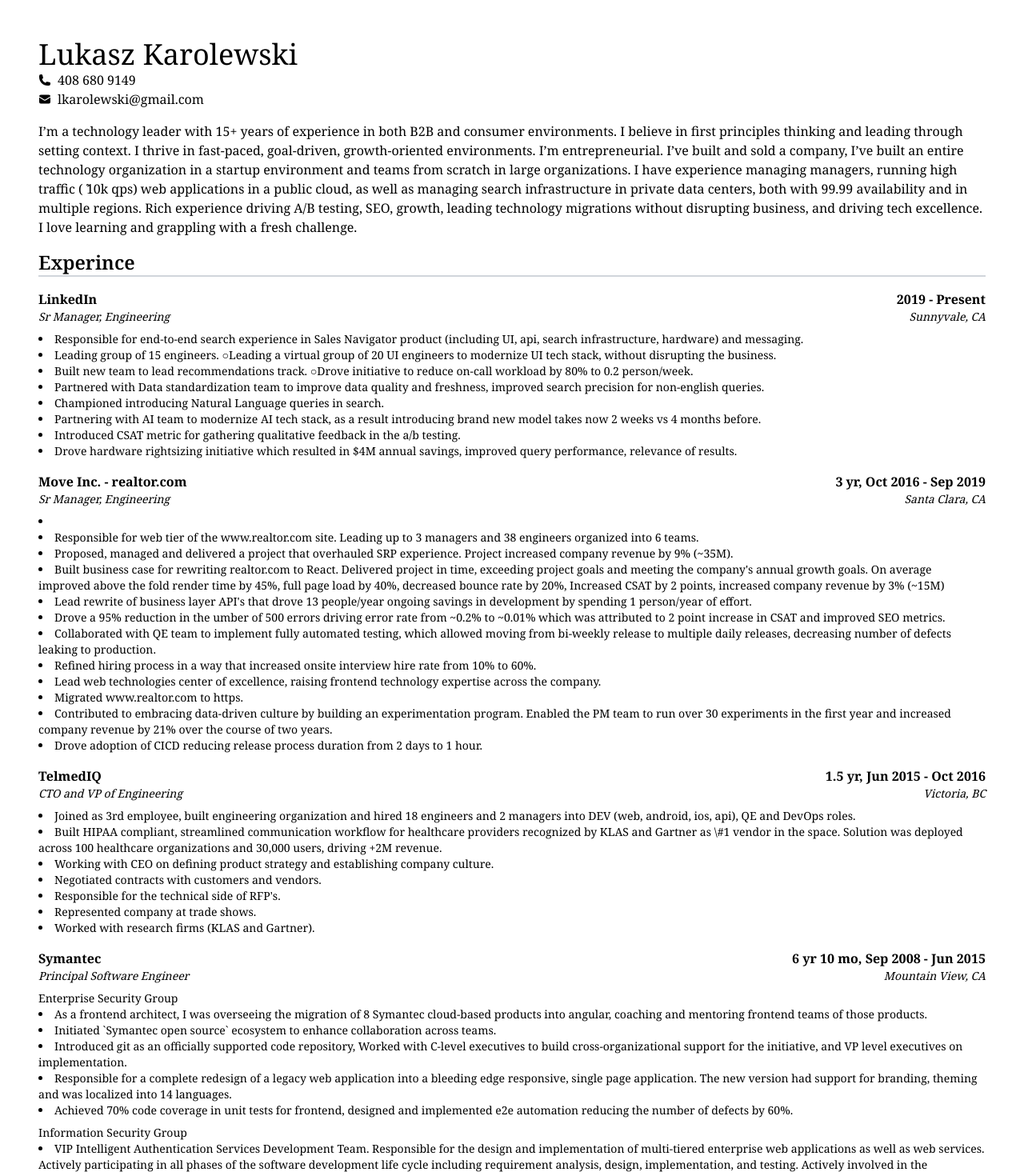
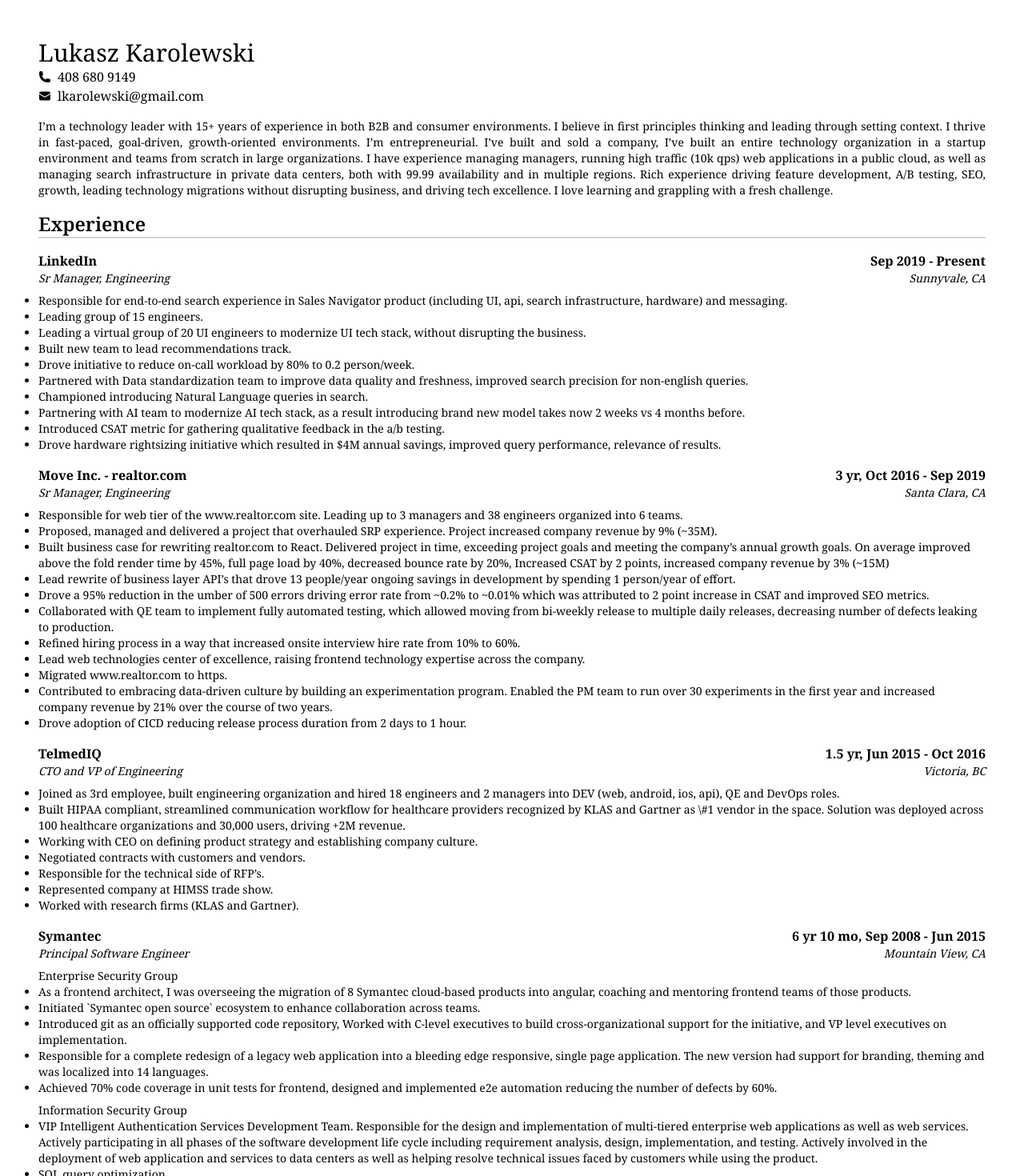
Before and after one commit to lukasz-karolewski/resume-coach, a Next.js app in the folder homepage/: page / in a window 1280 px wide. Shown: the top 1470 px of the page at 80% size. Built offline with nearby package versions, Linux system fonts and the light colour scheme.

Commit message:
draft ready

```diff
--- a/homepage/app/page.tsx
+++ b/homepage/app/page.tsx
@@ -8,9 +8,10 @@
   return (
     <main className="flex min-h-screen flex-col items-left gap-4 p-12">
       <div>
-        <h1 className="text-4xl">Lukasz Karolewski</h1>
+        <h1 className="text-3xl">Lukasz Karolewski</h1>
         <div className="flex">
-          <PhoneIcon className="w-4 mr-2" /> 408 680 9149
+          <PhoneIcon className="w-4 mr-2" />
+          408 680 9149
         </div>
         <div className="flex">
           <EnvelopeIcon className="w-4 mr-2" />
@@ -18,45 +19,47 @@
         </div>
       </div>
 
-      <p>
+      <p className="text-justify text-sm">
         I’m a technology leader with 15+ years of experience in both B2B and
         consumer environments. I believe in first principles thinking and
         leading through setting context. I thrive in fast-paced, goal-driven,
         growth-oriented environments. I’m entrepreneurial. I’ve built and sold a
         company, I’ve built an entire technology organization in a startup
         environment and teams from scratch in large organizations. I have
-        experience managing managers, running high traffic ( ̃10k qps) web
+        experience managing managers, running high traffic (10k qps) web
         applications in a public cloud, as well as managing search
         infrastructure in private data centers, both with 99.99 availability and
-        in multiple regions. Rich experience driving A/B testing, SEO, growth,
-        leading technology migrations without disrupting business, and driving
-        tech excellence. I love learning and grappling with a fresh challenge.
+        in multiple regions. Rich experience driving feature development, A/B
+        testing, SEO, growth, leading technology migrations without disrupting
+        business, and driving tech excellence. I love learning and grappling
+        with a fresh challenge.
       </p>
 
       <Section>
-        <Header title="Experince" />
+        <Header title="Experience" />
 
         <JobExperience
           company="LinkedIn"
           link="https://linkedin.com"
           title="Sr Manager, Engineering"
-          timeframe="2019 - Present"
+          timeframe="Sep 2019 - Present"
           location="Sunnyvale, CA"
         >
-          <ul className="list-inside list-disc text-sm">
+          <ul className=" list-disc text-sm">
             <li>
               Responsible for end-to-end search experience in Sales Navigator
               product (including UI, api, search infrastructure, hardware) and
               messaging.
             </li>
+            <li>Leading group of 15 engineers.</li>
             <li>
-              Leading group of 15 engineers. ○Leading a virtual group of 20 UI
-              engineers to modernize UI tech stack, without disrupting the
-              business.
+              Leading a virtual group of 20 UI engineers to modernize UI tech
+              stack, without disrupting the business.
             </li>
+            <li>Built new team to lead recommendations track.</li>
             <li>
-              Built new team to lead recommendations track. ○Drove initiative to
-              reduce on-call workload by 80% to 0.2 person/week.
+              Drove initiative to reduce on-call workload by 80% to 0.2
+              person/week.
             </li>
             <li>
               Partnered with Data standardization team to improve data quality
@@ -84,8 +87,7 @@
           location="Santa Clara, CA"
           timeframe="3 yr, Oct 2016 - Sep 2019"
         >
-          <ul className="list-inside list-disc text-sm">
-            <li>
+          <ul className="list-disc text-sm">
             <li>
               Responsible for web tier of the www.realtor.com site. Leading up
               to 3&nbsp;managers and 38&nbsp;engineers organized into 6 teams.
@@ -95,22 +97,21 @@
               experience. Project increased company revenue by 9% (~35M).
             </li>
             <li>
-                Built business case for rewriting realtor.com to React.
-                Delivered project in time, exceeding project goals and meeting
-                the company's annual growth goals. On average improved above the
-                fold render time by 45%, full page load by 40%, decreased bounce
-                rate by 20%, Increased CSAT by 2 points, increased company
-                revenue by 3% (~15M)
+              Built business case for rewriting realtor.com to React. Delivered
+              project in time, exceeding project goals and meeting the company’s
+              annual growth goals. On average improved above the fold render
+              time by 45%, full page load by 40%, decreased bounce rate by 20%,
+              Increased CSAT by 2 points, increased company revenue by 3% (~15M)
             </li>
             <li>
-                Lead rewrite of business layer API's that drove 13 people/year
+              Lead rewrite of business layer API’s that drove 13 people/year
               ongoing savings in development by spending 1 person/year of
               effort.
             </li>
             <li>
               Drove a 95% reduction in the umber of 500 errors driving error
-                rate from ~0.2% to ~0.01% which was attributed to 2 point
-                increase in CSAT and improved SEO metrics.
+              rate from ~0.2% to ~0.01% which was attributed to 2 point increase
+              in CSAT and improved SEO metrics.
             </li>
             <li>
               Collaborated with QE team to implement fully automated testing,
@@ -129,13 +130,12 @@
             <li>
               Contributed to embracing data-driven culture by building an
               experimentation program. Enabled the PM team to run over 30
-                experiments in the first year and increased company revenue by
-                21% over the course of two years.
+              experiments in the first year and increased company revenue by 21%
+              over the course of two years.
             </li>
             <li>
               Drove adoption of CICD reducing release process duration from 2
               days to 1 hour.
-              </li>
             </li>
           </ul>
         </JobExperience>
@@ -146,7 +146,7 @@
           location="Victoria, BC"
           timeframe="1.5 yr, Jun 2015 - Oct 2016"
         >
-          <ul className="list-inside list-disc text-sm">
+          <ul className="list-disc text-sm">
             <li>
               Joined as 3rd employee, built engineering organization and hired
               18&nbsp;engineers and 2&nbsp;managers into DEV (web, android, ios,
@@ -163,8 +163,8 @@
               company culture.
             </li>
             <li>Negotiated contracts with customers and vendors.</li>
-            <li>Responsible for the technical side of RFP's.</li>
-            <li>Represented company at trade shows.</li>
+            <li>Responsible for the technical side of RFP’s.</li>
+            <li>Represented company at HIMSS trade show.</li>
             <li>Worked with research firms (KLAS and Gartner).</li>
           </ul>
         </JobExperience>
@@ -178,7 +178,7 @@
           <ul className="text-sm flex flex-col gap-2">
             <li>
               Enterprise Security Group
-              <ul className="list-inside list-disc">
+              <ul className=" list-disc">
                 <li>
                   As a frontend architect, I was overseeing the migration of 8
                   Symantec cloud-based products into angular, coaching and
@@ -210,7 +210,7 @@
 
             <li>
               Information Security Group
-              <ul className="list-inside list-disc">
+              <ul className=" list-disc">
                 <li>
                   VIP Intelligent Authentication Services Development Team.
                   Responsible for the design and implementation of multi-tiered
@@ -235,7 +235,7 @@
 
             <li>
               Internationalization team
-              <ul className="list-inside list-disc">
+              <ul className=" list-disc">
                 <li>
                   Responsible for end to end analysis, design and implementation
                   of i18n features for multiple products in Information Security
@@ -287,10 +287,14 @@
 
       <Section>
         <Header title="Patents" />
-
-        <p>18/243883</p>
-
-        <p>18/243883</p>
+        <ul>
+          <li>
+            Semantic-aware next best action recommendation systems - 18/243883
+          </li>
+          <li>
+            Synthetic label generation for Natural Language-to-API systems
+          </li>
+        </ul>
       </Section>
 
       <Section>
```
Lines whose indentation alone changed are shown as unchanged.
